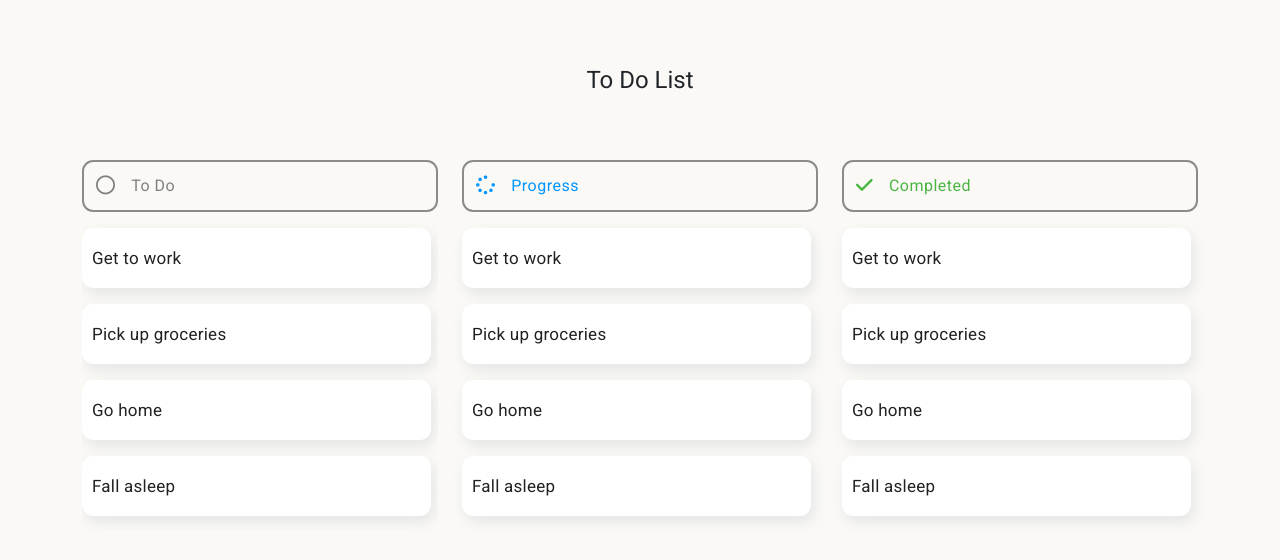
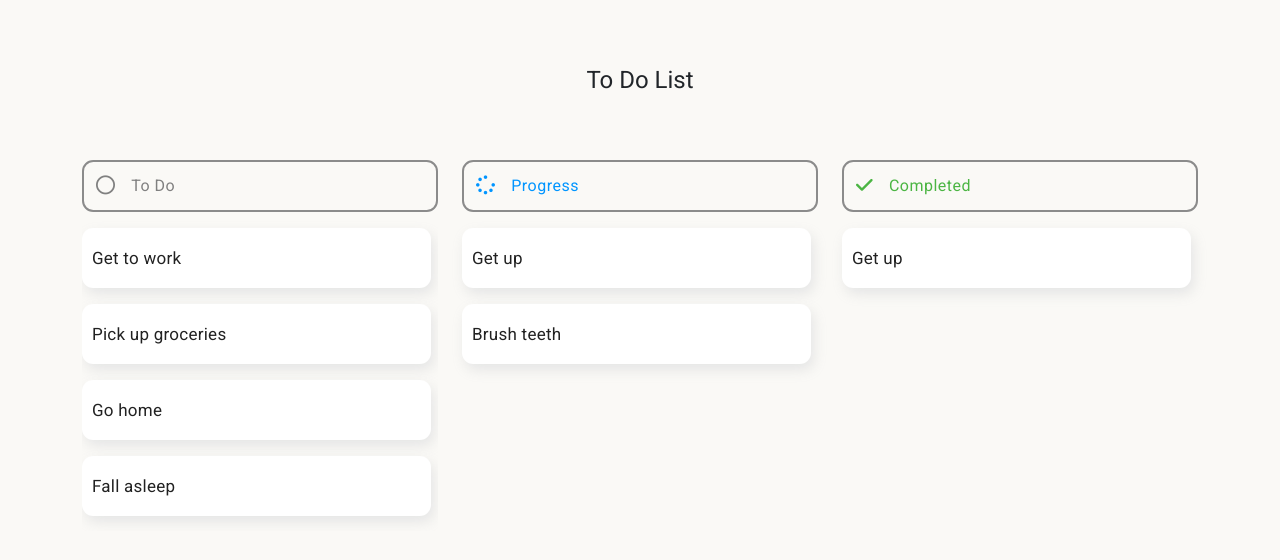
Before and after one commit to Salmanul-Fariz/To-Do-List, an Angular app: page / in a window 1280 px wide. Shown: the top 560 px of the page. Built offline with nearby package versions, Linux system fonts and the light colour scheme.

Commit message:
seperate the tasks array to different component

```diff
--- a/src/app/complete-task/complete-task.component.html
+++ b/src/app/complete-task/complete-task.component.html
@@ -7,6 +7,6 @@
 <div class="example-container">
   <div cdkDropList #doneList="cdkDropList" [cdkDropListData]="done" [cdkDropListConnectedTo]="[]" class="example-list"
     (cdkDropListDropped)="drop($event)">
-    <app-task></app-task>
+    <app-task *ngFor="let element of done" [todoTasks]="element"></app-task>
   </div>
 </div>
--- a/src/app/complete-task/complete-task.component.ts
+++ b/src/app/complete-task/complete-task.component.ts
@@ -12,10 +12,6 @@ import {
 })
 export class CompleteTaskComponent {
   done = ['Get up'];
-
-  todo = ['Get to work', 'Pick up groceries', 'Go home', 'Fall asleep'];
-
-  progress = ['Get up', 'Brush teeth'];
 
   drop(event: CdkDragDrop<string[]>) {
     if (event.previousContainer === event.container) {
--- a/src/app/progress-task/progress-task.component.html
+++ b/src/app/progress-task/progress-task.component.html
@@ -6,6 +6,6 @@
 <div class="example-container">
   <div cdkDropList #progressList="cdkDropList" [cdkDropListData]="progress" [cdkDropListConnectedTo]="[]"
     class="example-list" (cdkDropListDropped)="drop($event)">
-    <app-task></app-task>
+    <app-task *ngFor="let element of progress" [todoTasks]="element"></app-task>
   </div>
 </div>
--- a/src/app/progress-task/progress-task.component.ts
+++ b/src/app/progress-task/progress-task.component.ts
@@ -11,9 +11,6 @@ import {
   styleUrls: ['./progress-task.component.css'],
 })
 export class ProgressTaskComponent {
-  done = ['Get up'];
-
-  todo = ['Get to work', 'Pick up groceries', 'Go home', 'Fall asleep'];
 
   progress = ['Get up', 'Brush teeth'];
 
--- a/src/app/to-do-task/task/task.component.html
+++ b/src/app/to-do-task/task/task.component.html
@@ -1 +1 @@
-<div class="example-box" *ngFor="let item of todo" cdkDrag>{{item}}</div>
+<div class="example-box" cdkDrag>{{todoTasks}}</div>
--- a/src/app/to-do-task/task/task.component.ts
+++ b/src/app/to-do-task/task/task.component.ts
@@ -1,4 +1,4 @@
-import { Component } from '@angular/core';
+import { Component, Input } from '@angular/core';
 
 @Component({
   selector: 'app-task',
@@ -6,5 +6,5 @@ import { Component } from '@angular/core';
   styleUrls: ['./task.component.css'],
 })
 export class TaskComponent {
-  todo = ['Get to work', 'Pick up groceries', 'Go home', 'Fall asleep'];
+  @Input() todoTasks: string;
 }
--- a/src/app/to-do-task/to-do-task.component.html
+++ b/src/app/to-do-task/to-do-task.component.html
@@ -6,6 +6,6 @@
 <div class="example-container">
   <div cdkDropList #todoList="cdkDropList" [cdkDropListData]="todo" [cdkDropListConnectedTo]="[]" class="example-list"
     (cdkDropListDropped)="drop($event)">
-    <app-task></app-task>
+    <app-task *ngFor="let element of todo" [todoTasks]="element"></app-task>
   </div>
 </div>
--- a/src/app/to-do-task/to-do-task.component.ts
+++ b/src/app/to-do-task/to-do-task.component.ts
@@ -11,11 +11,7 @@ import {
   styleUrls: ['./to-do-task.component.css'],
 })
 export class ToDoTaskComponent {
-  done = ['Get up'];
-
   todo = ['Get to work', 'Pick up groceries', 'Go home', 'Fall asleep'];
-
-  progress = ['Get up', 'Brush teeth'];
 
   drop(event: CdkDragDrop<string[]>) {
     if (event.previousContainer === event.container) {
--- a/tsconfig.json
+++ b/tsconfig.json
@@ -5,7 +5,7 @@
     "baseUrl": "./",
     "outDir": "./dist/out-tsc",
     "forceConsistentCasingInFileNames": true,
-    "strict": true,
+    "strict": false,
     "noImplicitOverride": true,
     "noPropertyAccessFromIndexSignature": true,
     "noImplicitReturns": true,
```
Also changed, not shown: 1 other file (tests, documents, lock files or other folders).
